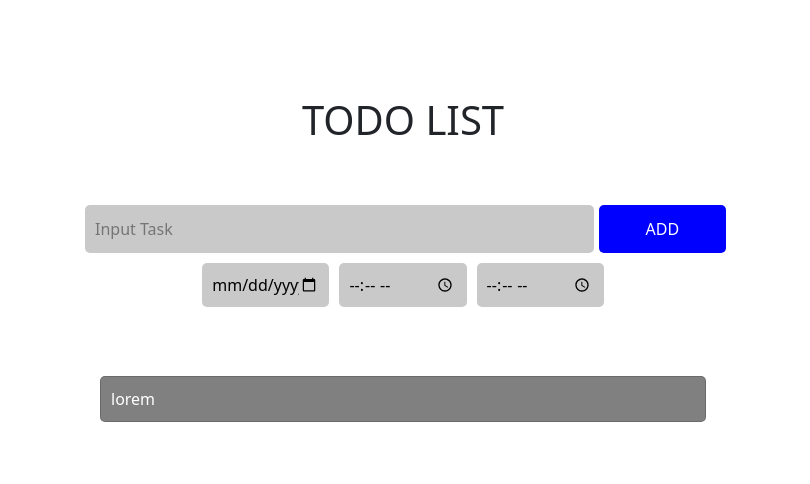
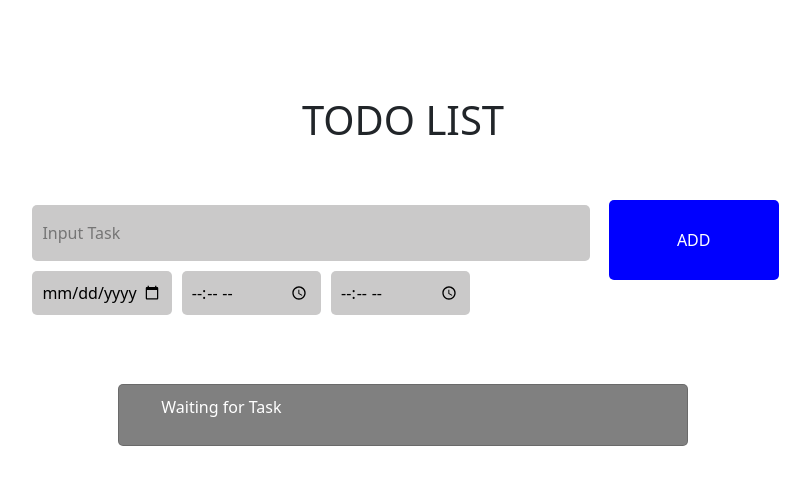
Before and after one commit to NdelliPeter/Todoapp-next.js, a Next.js app: page / in a window 1280 px wide. Shown: the top 484 px of the page, without its empty margins (237-1047 px from the left). Built offline with nearby package versions, Linux system fonts and the light colour scheme.

Commit message:
localStorage done

```diff
--- /dev/null
+++ b/src/pages/addTask.js
@@ -0,0 +1,153 @@
+import 'bootstrap/dist/css/bootstrap.css'
+import styles from '@/styles/Home.module.css'
+import { useState } from 'react'
+
+
+
+
+
+
+export default function AddTask () {
+
+
+    const [inputTask, setInputTask] = useState('')
+    const [inputDate, setInputDate] = useState('')
+    const [startTime, setStartTime] = useState('')
+    const [endTime, setEndTime] = useState('')
+
+    const [todo, setTodo] = useState([])
+
+    const handleTask = (task) =>{
+        task.preventDefault()
+
+        setInputTask(task.target.title.value)
+        setInputDate(task.target.date.value)
+        setStartTime(task.target.startTime.value)
+        setEndTime(task.target.endTime.value)
+
+        todo.push({
+            title:{inputTask},
+            date:{inputDate},
+            startTime:{startTime},
+            endTime:{endTime}
+        });
+
+    }
+
+
+
+
+    const submitTodo = (e) => {
+        e.preventDefault();
+
+        const data = {
+            title:e.target.title.value,
+            date: e.target.date.value,
+            startTime: e.target.startTime.value,
+            endTime: e.target.endTime.value
+        }
+
+        const array= []
+        array.push(data)
+
+
+        let stringing = JSON.stringify(array)
+        localStorage.setItem(array, stringing)
+        console.log(localStorage)
+    }
+
+
+    const display = (e) => {
+        e.preventDefault()
+
+        setTodo({
+            submitTodo,
+            ...todo
+        })
+        localStorage.getItem('array')
+    }
+
+    const list = () => {
+        localStorage.getItem('data')
+    }
+
+    return (
+        <div>
+            <div className='container-fluid mt-5 d-flex justify-content-center align-items-center'>
+                <form id='test' className='row justify-content-center align-items-center' name='myForm'  onSubmit={submitTodo}>
+                    <div className='row d-flex '>
+                        <div className='col-sm-9 col-md-9 col-lg-9'>
+                            <input
+                                className='col-sm-12 col-md-12 col-lg-12 '
+                                id={styles.inputTask}
+                                type={'string'}
+                                placeholder={'Input Task'}
+                                name="title"
+                                />
+                            <input
+                                className='col-sm-6 col-md-3 col-lg-3'
+                                id={styles.otherInput}
+                                type={'date'}
+                                placeholder={'Date'}
+                                // onChange={handleDate}
+                                name="date"
+                                />
+                            <input
+                                className='col-sm-6 col-md-3 col-lg-3'
+                                id={styles.otherInput}
+                                type={'time'}
+                                placeholder={'Start Time'}
+                                // onChange={handleStartTime}
+                                name="startTime"
+                                />
+                            <input
+                                className='col-sm-6 col-md-3 col-lg-3'
+                                id={styles.otherInput}
+                                type={'time'}
+                                placeholder={'End Time'}
+                                // onChange={handleEndTime}
+                                name="endTime"
+                                />
+                        </div>
+
+                        <div className='col-sm-7 col-md-3 col-lg-3'>
+                            <button
+                                type='summit'
+                                className='col-sm-12 col-md-12 col-lg-12'
+                                id={styles.addBtn}
+                            >ADD</button>
+                        </div>
+                    </div>
+
+                </form>
+
+            </div>
+
+
+            <div className='container-fluid p-3 mt-5'>
+                    <div className='row justify-content-center align-items-center'>
+                    <div className='col-sm-9 col-md-7 col-lg-9'>
+                        <div className='card' onChange={list} id={styles.list}>
+
+                        <ul>
+                            {
+
+                                todo.length >=1 ? todo.map((array, idx) =>{
+                                    return (
+                                        <div>
+                                            <li key={idx}>{array}</li>
+                                        </div>
+
+                                    )
+                                })
+                                : 'Waiting for Task'
+                            }
+                        </ul>
+                        </div>
+
+                    </div>
+                    </div>
+                </div>
+        </div>
+    )
+}
--- a/src/pages/index.js
+++ b/src/pages/index.js
@@ -3,6 +3,8 @@ import Image from 'next/image'
 import { Inter } from '@next/font/google'
 import styles from '@/styles/Home.module.css'
 import 'bootstrap/dist/css/bootstrap.css'
+import AddTask from './addTask'
+// import List from '.list'
 
 
 const inter = Inter({ subsets: ['latin'] })
@@ -18,30 +20,8 @@ export default function Home() {
       </Head>
       <main className={styles.main}>
         <h1>TODO LIST</h1>
-        <div className='container-fluid mt-5 d-flex justify-content-center align-items-center'>
-          <div className='row justify-content-center align-items-center'>
-            <input className='col-sm-8 col-md-8 col-lg-8 ' id={styles.inputTask} type={'string'} placeholder={'Input Task'} />
-            <button className='col-sm-2 col-md-2 col-lg-2' id={styles.addBtn}>ADD</button>
-
-              <input className='col-sm-4 col-md-2 col-lg-2' id={styles.otherInput} type={'date'} placeholder={'Date'} />
-              <input className='col-sm-4 col-md-2 col-lg-2' id={styles.otherInput} type={'time'} placeholder={'Start Time'} />
-              <input className='col-sm-4 col-md-2 col-lg-2' id={styles.otherInput} type={'time'} placeholder={'End Time'} />
-          </div>
-
-        </div>
-
-
-
-        <div className='container-fluid p-3 mt-5'>
-          <div className='row justify-content-center align-items-center'>
-            <div className='col-sm-9 col-md-7 col-lg-7'>
-              <div className='card' id={styles.list}>
-                <text>lorem</text>
-              </div>
-
-            </div>
-          </div>
-        </div>
+        <AddTask />
+        {/* <List /> */}
 
       </main>
     </>
--- a/src/styles/Home.module.css
+++ b/src/styles/Home.module.css
@@ -14,7 +14,7 @@
  /* height: 2rem; */
 }
 #inputTask{
-  height: 3rem;
+  height: 3.5rem;
   border: 0mm;
   border-radius: 5px;
   margin: 5px;
@@ -33,10 +33,10 @@
 
 #addBtn{
   border: 0mm;
-  height: 3rem;
+  height: 5rem;
   border-radius: 5px;
- background-color: blue;
- color: white;
+  background-color: blue;
+  color: white;
 }
 
 #list{
```
Also changed, not shown: src/pages/list.js (added, +29 -0 lines).
